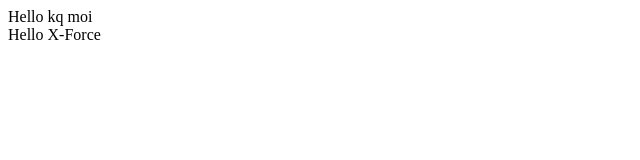
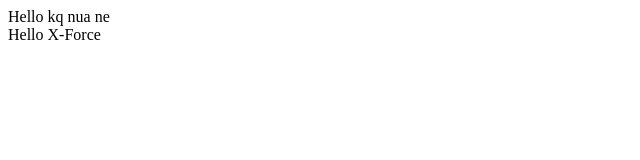
Before and after one commit to nguyenhoangthienchi/x-force, a React (Create React App) app: page / in a window 1280 px wide. Shown: the top 160 px of the page, without its empty margins (0-640 px from the left). Built offline with nearby package versions, Linux system fonts and the light colour scheme.

Commit message:
hello kq nua ne

```diff
--- a/src/index.js
+++ b/src/index.js
@@ -5,7 +5,7 @@
 const root = ReactDOM.createRoot(document.getElementById('root'));
 root.render(
   <React.StrictMode>
-    Hello kq moi
+    Hello kq nua ne
     <App />
   </React.StrictMode>
 );
```
